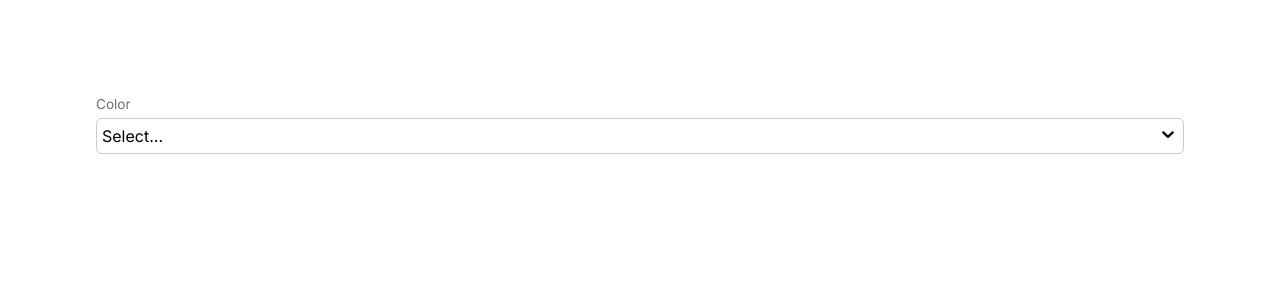
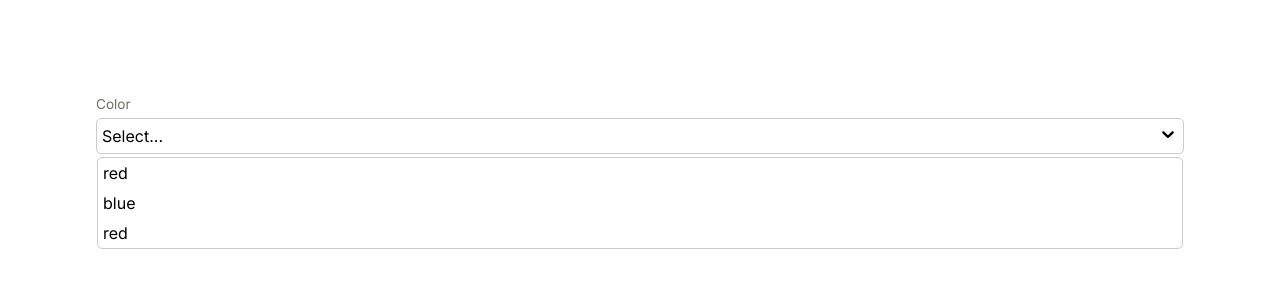
Before and after one commit to AkBo24/hive-ai-frontend-challenge, a Next.js app: page / in a window 1280 px wide. Shown: the top 300 px of the page. Built offline with nearby package versions, Linux system fonts and the light colour scheme.

Commit message:
Dropdown Select UI

```diff
--- a/app/page.tsx
+++ b/app/page.tsx
@@ -1,11 +1,15 @@
 import Image from 'next/image';
 import styles from './page.module.css';
-import Dropdown from '@/components/Dropdown';
+import Dropdown from '@/components/Dropdown/Dropdown';
 
 export default function Home() {
     return (
         <main className={styles.main}>
-            <Dropdown label='Color' placeholder='Select...' />
+            <Dropdown
+                label='Color'
+                placeholder='Select...'
+                options={['red', 'blue', 'red']}
+            />
         </main>
     );
 }
--- a/components/Dropdown.tsx
+++ b/components/Dropdown/Dropdown.tsx
@@ -1,10 +1,13 @@
-import React from 'react';
-import './styles.css';
+import React, { ReactNode } from 'react';
+import '@/components/Dropdown/styles.css';
 
-type DropdownProps = {
+type DropdownProps<TOption> = {
     placeholder?: string;
     label?: string;
     multiple?: boolean;
+    options: TOption[];
+    renderOption?: (option: TOption) => React.JSX.Element;
+    DropdownIcon?: React.ElementType;
 };
 
 const Icon = () => {
@@ -15,11 +18,18 @@ const Icon = () => {
     );
 };
 
-const Dropdown: React.FC<DropdownProps> = ({
+function getOptionLabel<TOption>(option: TOption) {
+    return <p className='dropdown-option'>{option as ReactNode}</p>;
+}
+
+function Dropdown<TOption>({
     label = '',
     placeholder = '',
     multiple = false,
-}) => {
+    options,
+    renderOption = getOptionLabel<TOption>,
+    DropdownIcon = Icon,
+}: DropdownProps<TOption>) {
     const getDisplay = () => {
         return placeholder;
     };
@@ -34,13 +44,17 @@ const Dropdown: React.FC<DropdownProps> = ({
                     <div className='dropdown-selected-value'>{getDisplay()}</div>
                     <div className='dropdown-tools'>
                         <div className='dropdown-tool'>
-                            <Icon />
+                            <DropdownIcon />
                         </div>
                     </div>
+                </div>
+
+                <div className='dropdown-menu'>
+                    {options.map((option, i) => renderOption(option))}
                 </div>
             </div>
         </>
     );
-};
+}
 
 export default Dropdown;
--- a/components/styles.css
+++ b/components/Dropdown/styles.css
@@ -1,6 +1,7 @@
 :root {
   --color-dark-shade: #6f6f66;
   --color-darker-shade: #ecf3d3;
+  --color-hover: #9fc3f870
 }
 
 .dropdown-container {
@@ -30,3 +31,23 @@
 .dropdown-label-spacing {
   margin-bottom: .4rem;
 }
+
+.dropdown-menu {
+  position: absolute;
+  transform: translateY(4px);
+  width: 100%;
+  border: 1px solid #ccc;
+  border-radius: 5px;
+  overflow: auto;
+  max-height: 150px;
+  background-color:#fff;
+}
+
+.dropdown-option {
+  padding: 5px;
+  cursor: pointer;
+}
+
+.dropdown-option:hover {
+  background-color: var(--color-hover)
+}
```
